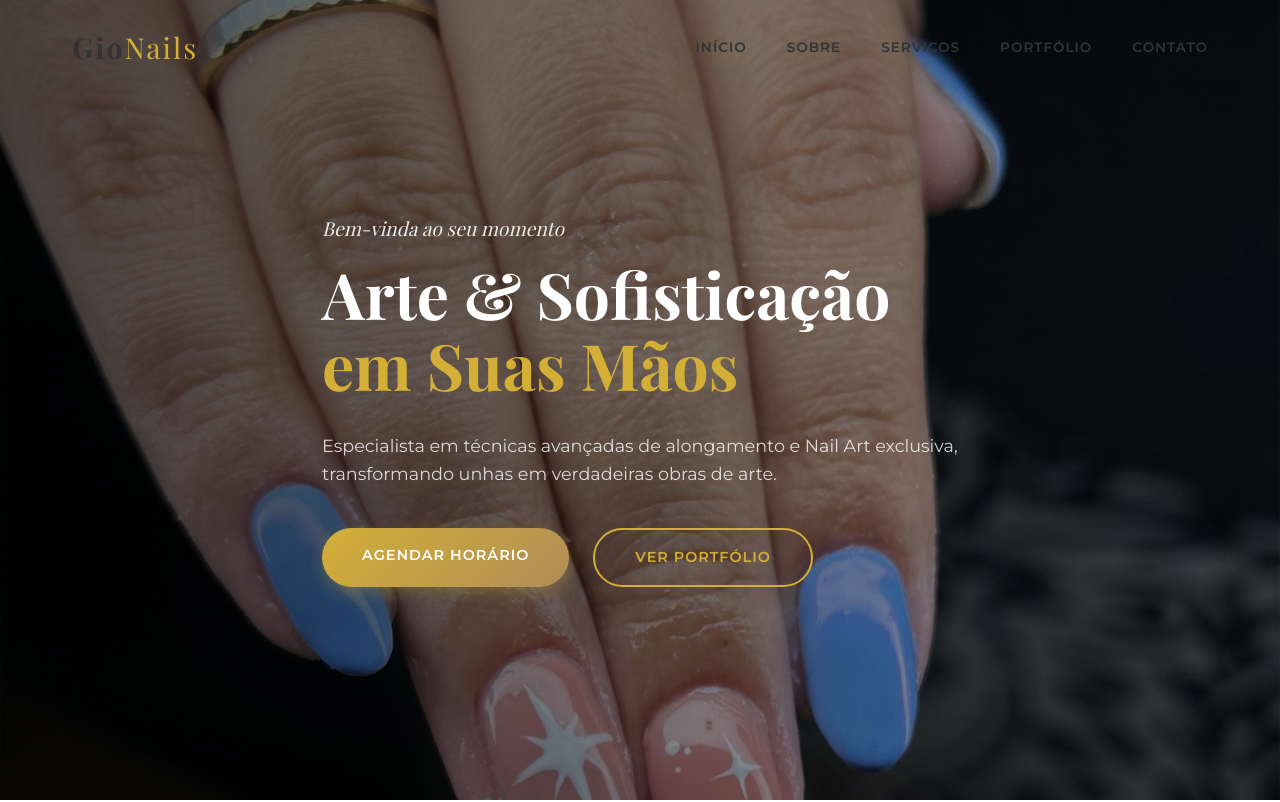
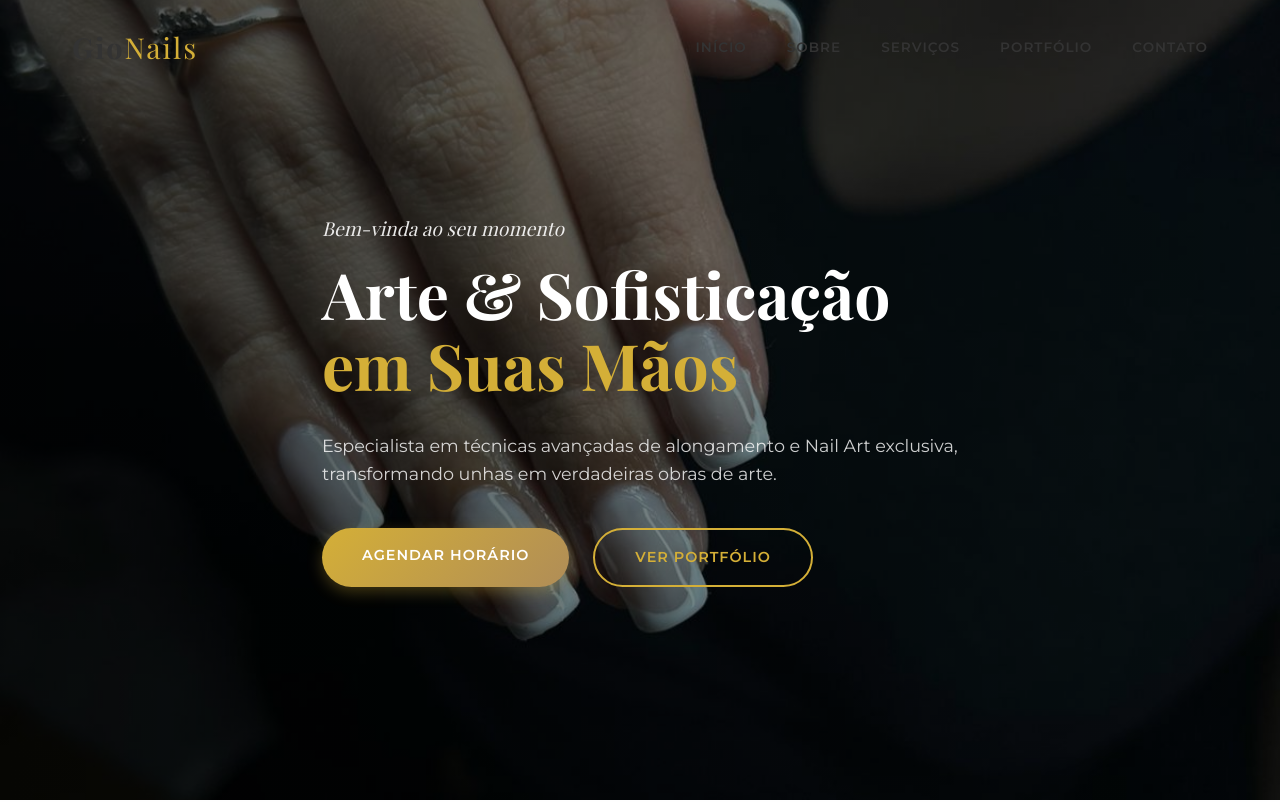
Before and after one commit to asmagsasp/gionails, a website with bundled scripts: page index.html in a window 1280 px wide. Shown: the top 802 px of the page. Built offline with nearby package versions, Linux system fonts and the light colour scheme; no server answers; a web font is replaced by a local one.

Commit message:
fix: sincronizar imagem e overlay do banner hero eliminando troca de tom na inicializacao

```diff
--- a/assets/css/style.css
+++ b/assets/css/style.css
@@ -199,7 +199,7 @@ nav a:hover {
 /* Hero Section */
 .hero {
     height: 100vh;
-    background: url('../images/afc7434f-f6fe-490a-8f70-1a0306cf32e9.jpg') no-repeat center center/cover;
+    background: url('../images/f521b753-a874-42fb-b737-9d87aca2990c.jpg') no-repeat center center/cover;
     display: flex;
     align-items: center;
     position: relative;
--- a/assets/js/main.js
+++ b/assets/js/main.js
@@ -195,7 +195,7 @@ async function renderSalonData(salon) {
     if (salon.hero_image) {
         const heroSection = document.querySelector('.hero');
         if (heroSection) {
-            heroSection.style.background = `linear-gradient(rgba(0, 0, 0, 0.65), rgba(0, 0, 0, 0.65)), url('${salon.hero_image}') center/cover`;
+            heroSection.style.backgroundImage = `url('${salon.hero_image}')`;
         }
     }
 
--- a/index.html
+++ b/index.html
@@ -49,7 +49,7 @@
     </header>
 
     <!-- Hero Section -->
-    <section id="home" class="hero">
+    <section id="home" class="hero" style="background-image: url('assets/images/f521b753-a874-42fb-b737-9d87aca2990c.jpg');">
         <div class="overlay"></div>
         <div class="container hero-content">
             <h2 class="subtitle" id="heroSubtitle">Bem-vinda ao seu momento</h2>
```
